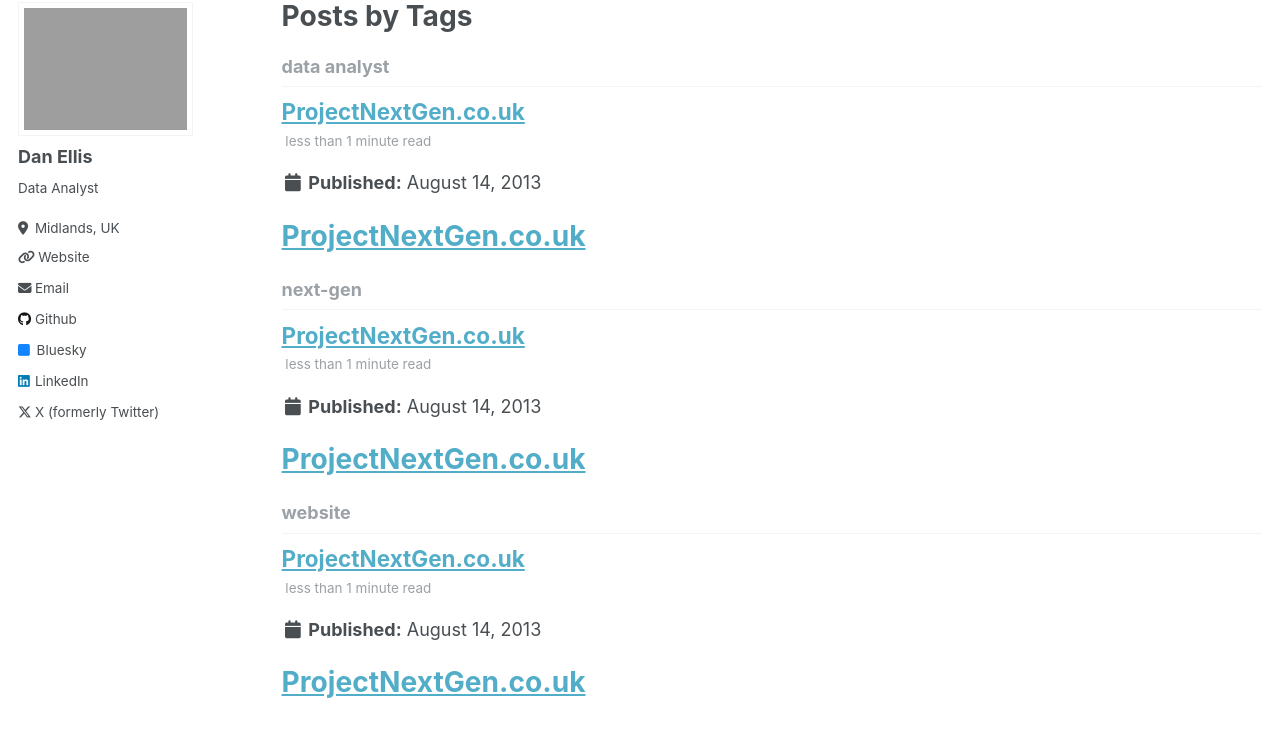
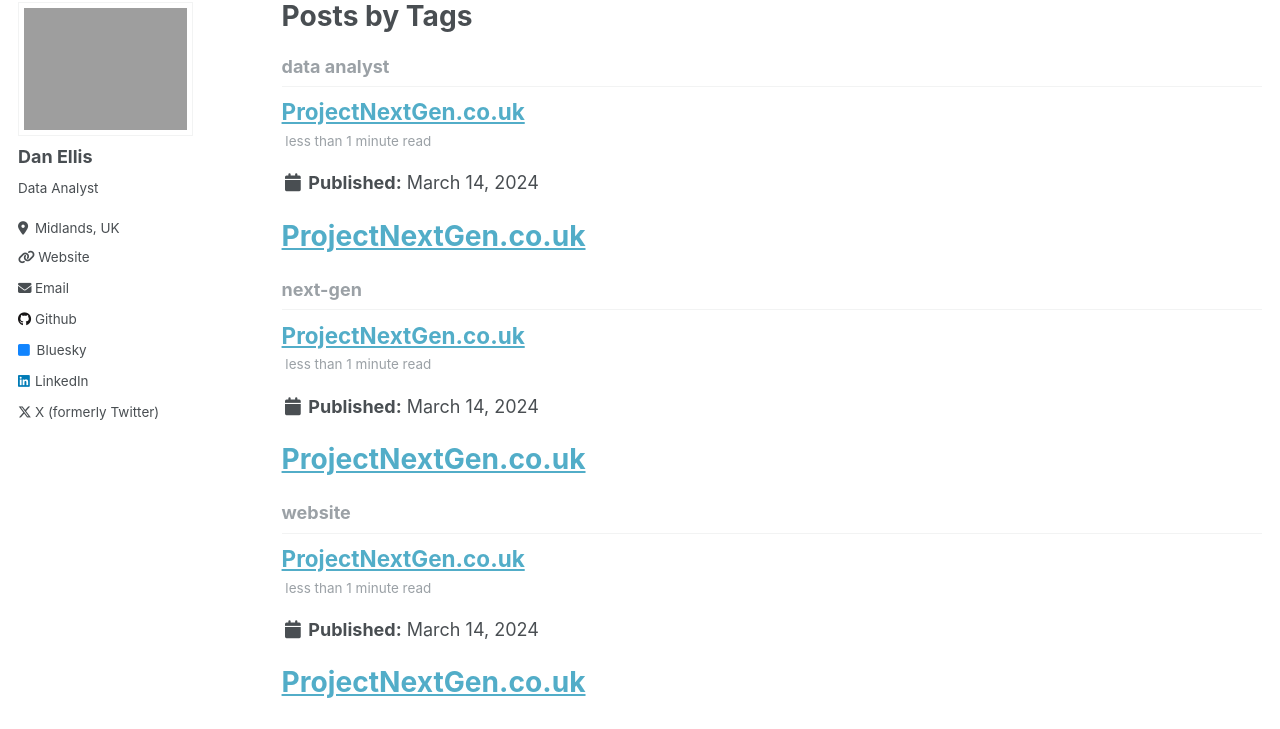
Before and after one commit to danellisprojects/danellisprojects.github.io, a Jekyll site: the page built from _pages/tag-archive.html, in a window 1280 px wide and 1037 px high. Shown: the part 116-845 px from the top of the window. Built offline with Jekyll 4.4.1, drawn with Linux system fonts in a browser that asks for light colours.

Commit message:
projectnextgen

```diff
--- a/_posts/2013-08-14-project-next-gen-updated.md
+++ b/_posts/2024-03-14-project-next-gen-updated.md
@@ -1,7 +1,7 @@
 ---
 title: 'ProjectNextGen.co.uk'
-date: 2013-08-14
-permalink: /posts/2013/08/project-next-gen-update/
+date: 2024-03-14
+permalink: /posts/2024/03/project-next-gen-update/
 tags:
   - website
   - data analyst
```
